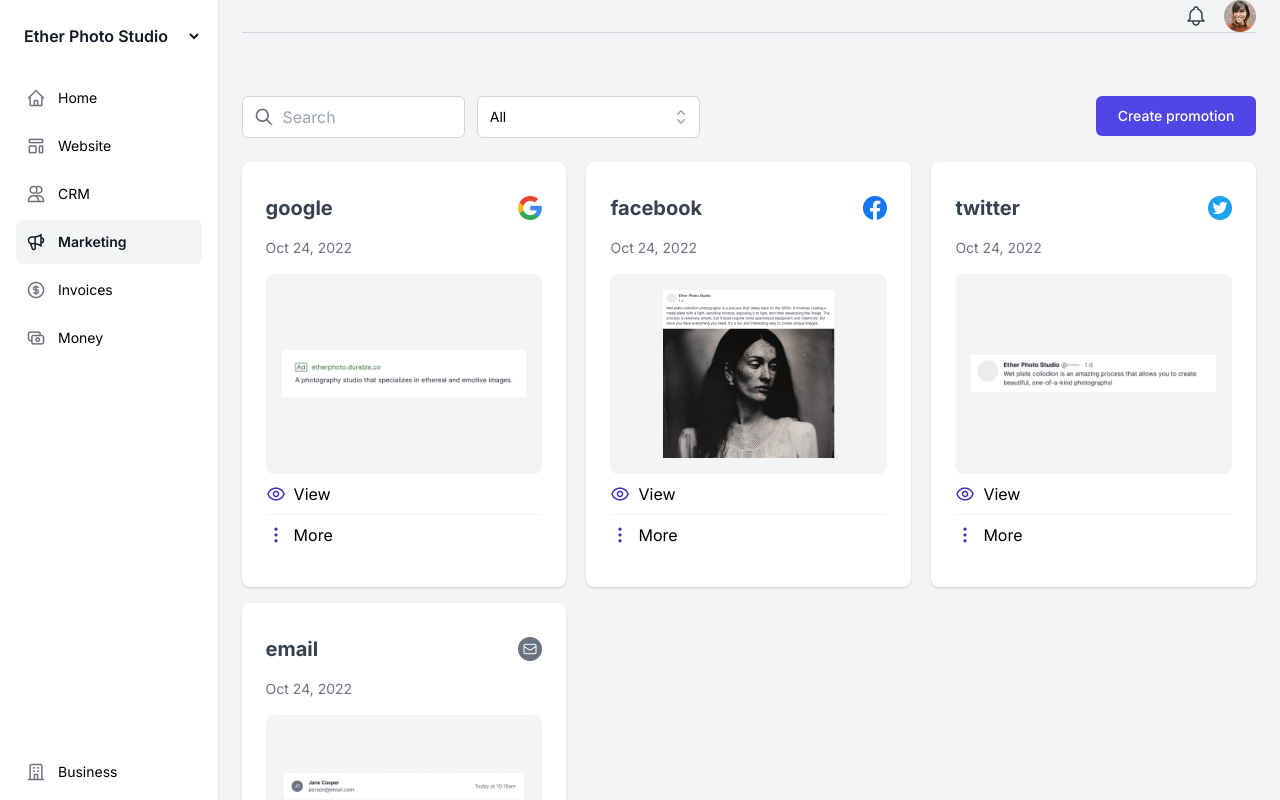
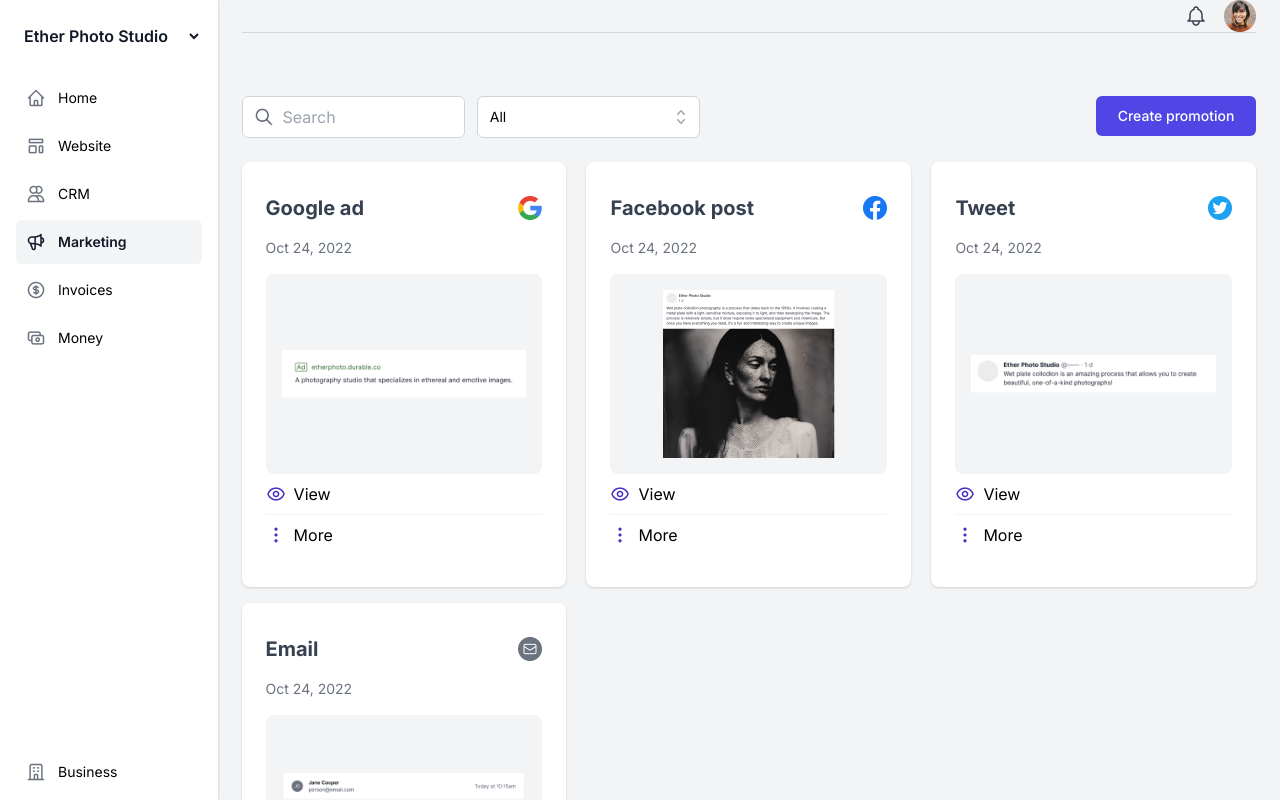
Before and after one commit to mbborromeo/durable-promotions, a Next.js app: page /marketing in a window 1280 px wide. Shown: the top 800 px of the page. Built offline with nearby package versions, Linux system fonts and the light colour scheme.

Commit message:
fixed properly: listings page json logic

```diff
--- a/src/app/marketing/promotion/[slug]/create/page.js
+++ b/src/app/marketing/promotion/[slug]/create/page.js
@@ -27,10 +27,9 @@ export default function PromotionCreate({ params }) {
   const { promotions, setPromotions } = useContext(PromotionsContext);
   console.log("create page promotions context", promotions);
 
-  const promotionType =
-    Object.keys(params).length > 0
-      ? promotionTypes.find((option) => option.type === params.slug).name
-      : "";
+  const promotion =
+    Object.keys(params).length > 0 &&
+    promotionTypes.find((option) => option.type === params.slug);
 
   const persistAndSetPromotions = (newPromotions) => {
     localStorage.setItem(
@@ -65,7 +64,7 @@ export default function PromotionCreate({ params }) {
             <h2 className="heading-create">Details</h2>
             <p>
               Provide us with the following details and we&apos;ll generate a{" "}
-              {promotionType} for you.
+              {promotion.name} for you.
             </p>
           </div>
 
@@ -81,7 +80,7 @@ export default function PromotionCreate({ params }) {
 
           <div className="panel-footer border-top-lightgrey">
             <a href="#" className="icon_open">
-              Learn more about {promotionType}
+              Learn more about {promotion.name}
             </a>
           </div>
         </div>
@@ -98,7 +97,7 @@ export default function PromotionCreate({ params }) {
         <div className="bottom-bar-inner">
           <ButtonPrimary
             label="Save content"
-            handleClick={() => handleClickCreate(promotionType)}
+            handleClick={() => handleClickCreate(promotion.type)}
           />
         </div>
       </div>
--- a/src/components/PromotionCard/PromotionCard.js
+++ b/src/components/PromotionCard/PromotionCard.js
@@ -1,24 +1,24 @@
 import Link from "next/link";
 // import Image from "next/image";
 import moment from "moment";
-// import filterOptions from "@/app/promotypes.json";
+import filterOptions from "@/app/promotypes.json";
 import "./PromotionCard.css";
 
 const PromotionCard = ({ promotion }) => {
-  // const promoTypes = filterOptions.filter((option) => option.id !== 0);
-  // console.log("PromotionCard --------- promotion", promotion);
-  // console.log("promoTypes", promoTypes);
-  // const promotionObject = promoTypes.find((option) => {
-  //   console.log("option", option);
-  //   return promotion.type === option.type;
-  // });
-  // console.log("promotionObject", promotionObject);
-  // const promotionHeading = promotionObject.name;
+  console.log("PromotionCard --------- promotion", promotion);
+  const promoTypes = filterOptions.filter((option) => option.id !== 0);
+  console.log("promoTypes", promoTypes);
+  const promotionObject = promoTypes.find((option) => {
+    console.log("option", option);
+    return promotion.type === option.type;
+  });
+  console.log("promotionObject", promotionObject);
+  const promotionHeading = promotionObject.name;
 
   return (
     <div className="card">
       <div className="flex-row">
-        <span className="heading">{promotion.type}</span>
+        <span className="heading">{promotionHeading}</span>
         <span className={`badge ${promotion.type}`}></span>
       </div>
       <div className="date">{moment(promotion.timestamp).format("ll")}</div>
```
